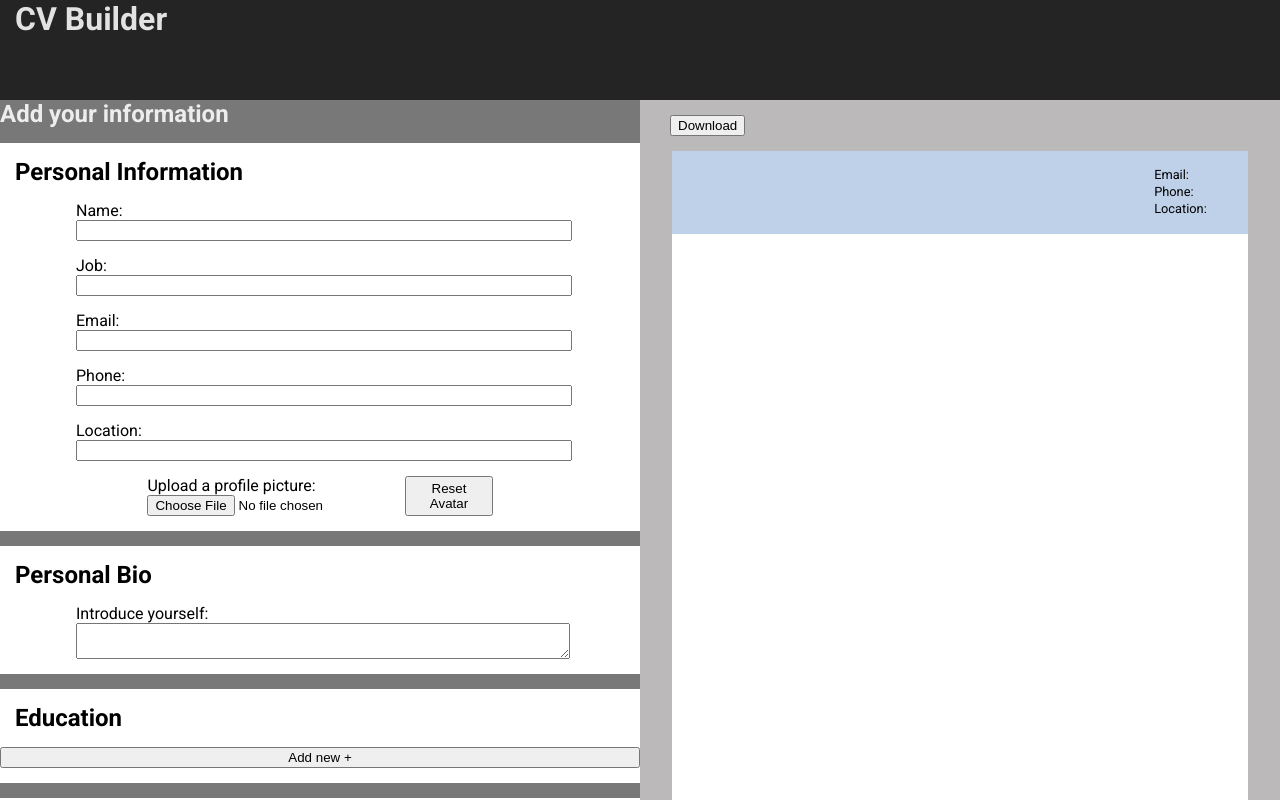
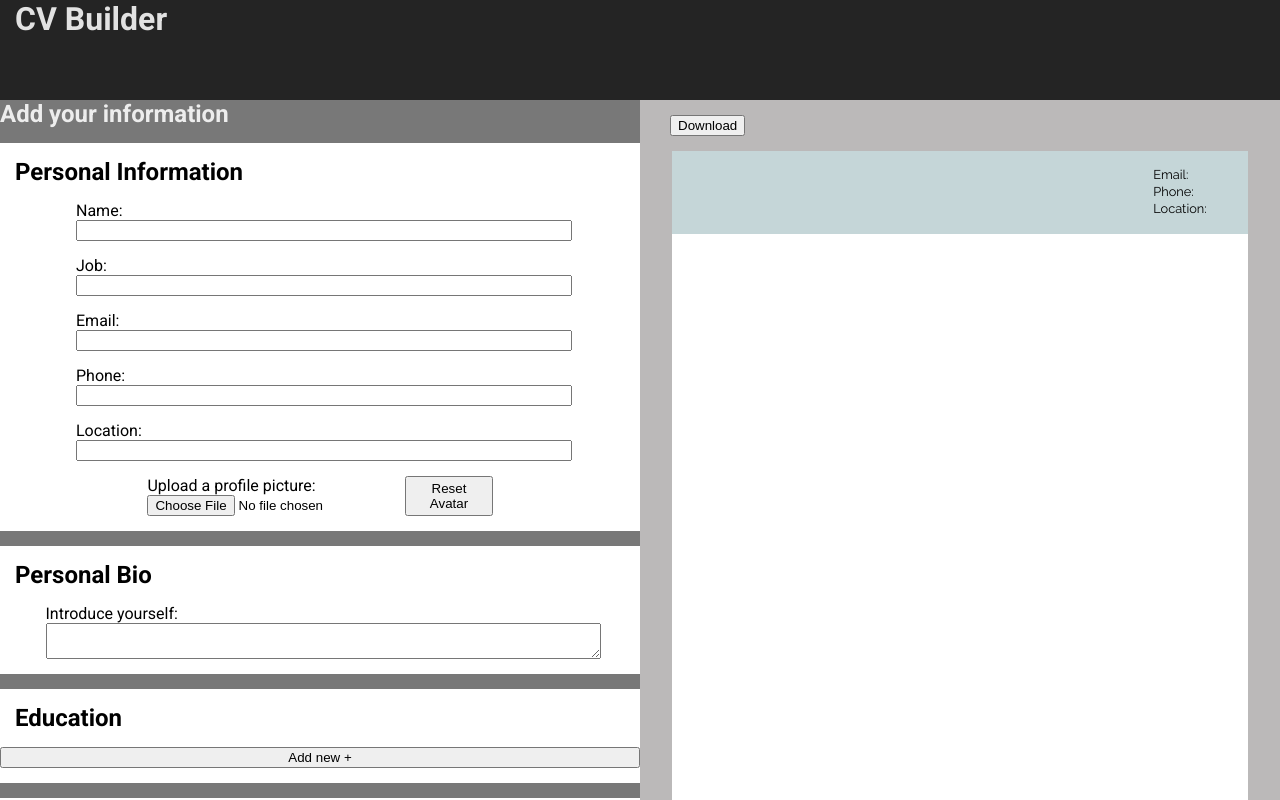
Before and after one commit to HarryAhnHS/cv-builder, a React (Vite) app: page / in a window 1280 px wide. Shown: the top 800 px of the page. Built offline with nearby package versions, Linux system fonts and the light colour scheme.

Commit message:
feat: customize styling functionality

```diff
--- a/package.json
+++ b/package.json
@@ -10,6 +10,7 @@
     "preview": "vite preview"
   },
   "dependencies": {
+    "classnames": "^2.5.1",
     "react": "^18.3.1",
     "react-dom": "^18.3.1"
   },
--- a/src/components/Content.jsx
+++ b/src/components/Content.jsx
@@ -17,7 +17,7 @@ function Content() {
 
     const [theme, setTheme] = useState({
         font: 1,
-        color: '#09A4FF',
+        color: '#C5D6D8',
     })
 
     console.log(form)
--- a/src/components/Output.jsx
+++ b/src/components/Output.jsx
@@ -4,17 +4,53 @@ function Output({form, theme}) {
     console.log("Rendering output with form:", form);
     console.log("Rendering output with theme:", theme);
 
+    function getFont() {
+        let fontNames = ['Raleway', 'Lora', 'Quicksand']
+        return fontNames[theme.font - 1];
+    }
+
+    function getTextColorBasedOnBGColor() {
+        const color = theme.color.slice(1);
+        var r = parseInt(color.substring(0, 2), 16); // hexToR
+        var g = parseInt(color.substring(2, 4), 16); // hexToG
+        var b = parseInt(color.substring(4, 6), 16); // hexToB
+        var uicolors = [r / 255, g / 255, b / 255];
+        var c = uicolors.map((col) => {
+            if (col <= 0.03928) {
+            return col / 12.92;
+            }
+            return Math.pow((col + 0.055) / 1.055, 2.4);
+        });
+        var L = (0.2126 * c[0]) + (0.7152 * c[1]) + (0.0722 * c[2]);
+        return (L > 0.179) ? '#000000' : '#FFFFFF';
+    }
 
 
     return (
         <>
             <div className="output">
                 <button id="download">Download</button>
-                <div className="deliverable-output">
+                <div
+                    className='deliverable-output'
+                    style={
+                        {
+                            fontFamily: `${getFont()}, serif`
+                        }
+                    }
+                >
                     <div className="output-head">
-                        <div className={`output-head-main ${!form.personal.avatar
+                        <div
+                            className={`output-head-main ${!form.personal.avatar
                                     ? 'condensed'
-                                    : null}`}>
+                                    : null}`}
+                            style={
+                                {
+                                    backgroundColor: `${theme.color}`,
+                                    color: getTextColorBasedOnBGColor()
+                                }
+                            }
+
+                        >
                             <div className="output-head-title">
                                 <h1>{form.personal.personalName}</h1>
                                 <p>{form.personal.personalJob}</p>
--- a/src/styles/Loader.css
+++ b/src/styles/Loader.css
@@ -31,6 +31,14 @@ label {
 
 input, textarea {
     width: 100%;
+}
+
+.form-input-date {
+    width: 40%;
+}
+
+.form-input-textarea {
+    width: 90%;
 }
 
 .form-inputs {
--- a/src/styles/Output.css
+++ b/src/styles/Output.css
@@ -1,3 +1,12 @@
+/* 3 Fonts */
+/* font-family: "Raleway", serif; */
+@import url('https://fonts.googleapis.com/css2?family=Raleway:ital,wght@0,100..900;1,100..900&display=swap');
+/* font-family: "Lora", serif; */
+@import url('https://fonts.googleapis.com/css2?family=Lora:ital,wght@0,400..700;1,400..700&family=Raleway:ital,wght@0,100..900;1,100..900&display=swap');
+/* font-family: "Quicksand", sans-serif; */
+@import url('https://fonts.googleapis.com/css2?family=Lora:ital,wght@0,400..700;1,400..700&family=Quicksand:wght@300..700&family=Raleway:ital,wght@0,100..900;1,100..900&display=swap');
+
+
 h1,h2, h3, h4, h5, p {
     margin: 0;
 }
@@ -32,7 +41,7 @@ h1,h2, h3, h4, h5, p {
 
 .output-head {
     /* Custom */
-    background-color: #bed1e9;
+    /* background-color: #bed1e9; */
 
     display: flex;
 }
```
Also changed, not shown: 1 other file (tests, documents, lock files or other folders).
